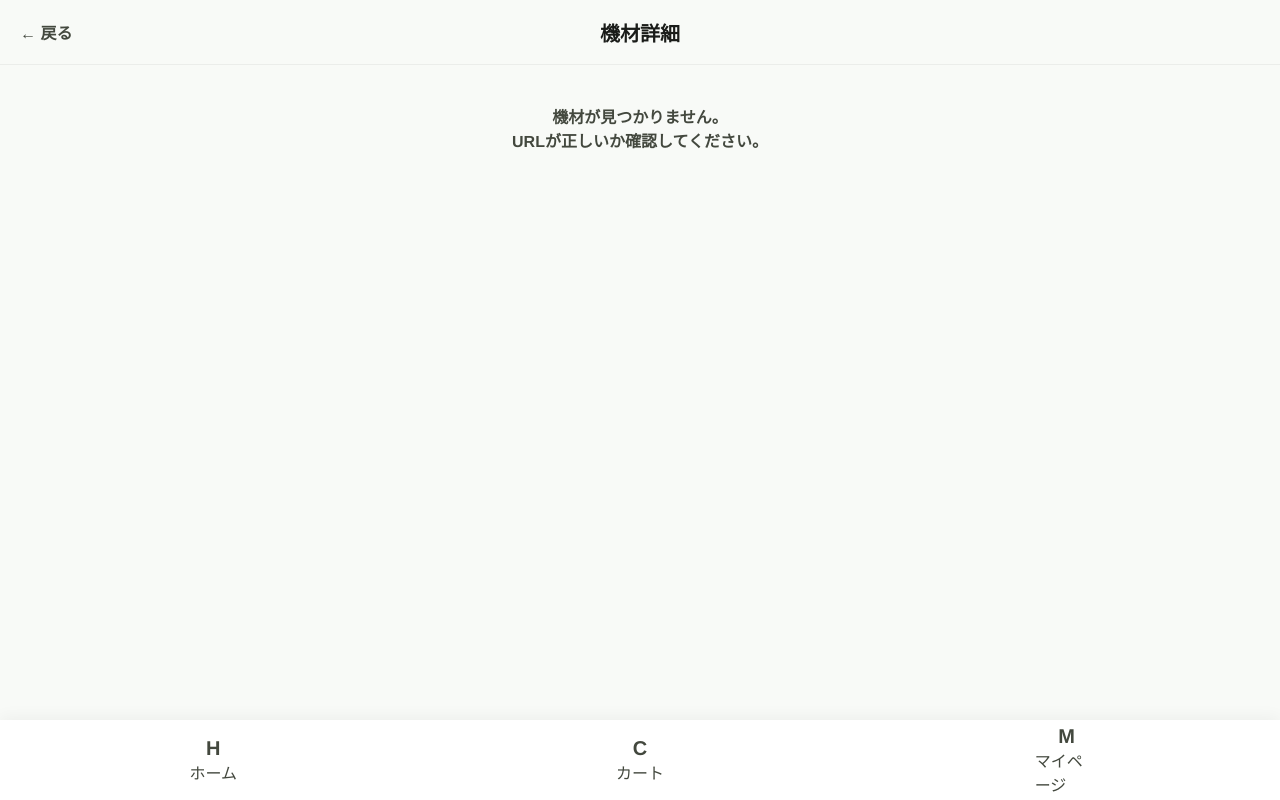
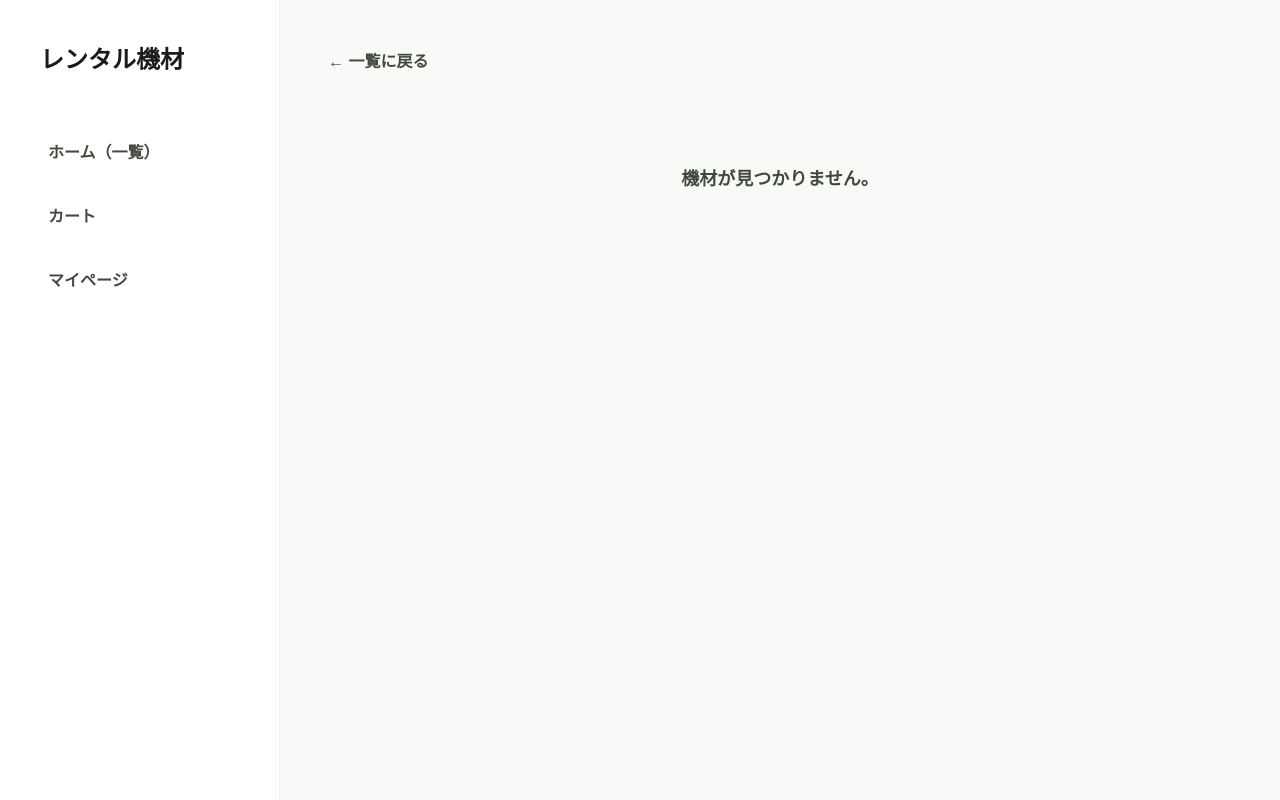
Before and after one commit to erdaosataillang/rent-urakata, a plain HTML site: page fixture.html in a window 1280 px wide. Drawn offline with Linux system fonts and the light colour scheme.

Commit message:
Update fixture.html

```diff
--- a/fixture.html
+++ b/fixture.html
@@ -4,60 +4,42 @@
   <meta charset="UTF-8">
   <meta name="viewport" content="width=device-width, initial-scale=1.0">
   <title>機材詳細</title>
+  <link rel="stylesheet" href="common.css">
   <style>
-    :root {
-      --bg-color: #F8FAF7; --card-bg: #FFFFFF; --text-main: #1A1C19; --text-sub: #43483E;
-      --primary-container: #C2E7FF; --on-primary-container: #001D35;
-      --error-container: #FFDAD6; --on-error-container: #410002;
-      --tertiary-container: #EADDFF; --on-tertiary-container: #21005D;
-      --nav-height: 80px; --header-height: 64px;
-    }
-    body { font-family: 'Helvetica Neue', Arial, sans-serif; background-color: var(--bg-color); color: var(--text-main); margin: 0; padding: var(--header-height) 20px var(--nav-height) 20px; max-width: 800px; margin-left: auto; margin-right: auto; }
-    header { position: fixed; top: 0; left: 0; width: 100%; height: var(--header-height); background-color: var(--bg-color); display: flex; align-items: center; justify-content: center; z-index: 100; box-shadow: 0 1px 0 rgba(0,0,0,0.05); }
-    header h1 { font-size: 20px; font-weight: 800; margin: 0; }
-    .bottom-nav { position: fixed; bottom: 0; left: 0; width: 100%; height: var(--nav-height); background-color: var(--card-bg); display: flex; justify-content: space-around; align-items: center; box-shadow: 0 -2px 16px rgba(0,0,0,0.05); z-index: 100; }
-    .nav-item { display: flex; flex-direction: column; align-items: center; justify-content: center; text-decoration: none; color: var(--text-sub); width: 64px; height: 64px; border-radius: 16px; }
-    .btn { width: 100%; padding: 16px; border: none; border-radius: 100px; font-size: 16px; font-weight: bold; cursor: pointer; text-align: center; display: inline-block; box-sizing: border-box; }
-    .btn:active { transform: scale(0.96); }
-    .btn-primary { background-color: var(--primary-container); color: var(--on-primary-container); }
-    .btn-disabled { background-color: #E0E0E0; color: #9E9E9E; cursor: not-allowed; }
-    .fixture-image-placeholder { width: 100%; height: 200px; background-color: var(--tertiary-container); border-radius: 24px; margin-bottom: 24px; display: flex; align-items: center; justify-content: center; color: var(--on-tertiary-container); font-weight: bold; margin-top: 24px; }
-    .item-category { display: inline-block; background-color: var(--card-bg); color: var(--text-sub); padding: 6px 12px; border-radius: 100px; font-size: 12px; font-weight: bold; margin-bottom: 12px; }
-    .status-container { display: flex; align-items: center; gap: 8px; margin-top: 8px; }
-    .status-dot { width: 10px; height: 10px; border-radius: 50%; }
-    .status-available .status-text { color: var(--on-primary-container); }
-    .status-available .status-dot { background-color: var(--on-primary-container); }
-    .status-rented .status-text { color: var(--on-error-container); }
-    .status-rented .status-dot { background-color: var(--on-error-container); }
-    .empty-message { text-align: center; padding: 40px 0; color: var(--text-sub); font-weight: bold; }
+    /* 詳細ページ固有のPCレイアウト */
+    .fixture-container { display: flex; gap: 48px; align-items: flex-start; max-width: 1000px; }
+    .fixture-image-placeholder { flex: 1; min-height: 400px; background-color: var(--tertiary-container); border-radius: 28px; display: flex; align-items: center; justify-content: center; color: var(--on-tertiary-container); font-weight: bold; font-size: 18px; width: 100%; }
+    .fixture-info { flex: 1; }
+    .back-link { display: inline-block; margin-bottom: 32px; color: var(--text-sub); text-decoration: none; font-weight: bold; font-size: 16px; }
+    .back-link:hover { text-decoration: underline; }
   </style>
 </head>
 <body>
-  <header>
-    <a href="index.html" style="position:absolute; left:20px; text-decoration:none; color:var(--text-sub); font-weight:bold;">← 戻る</a>
-    <h1>機材詳細</h1>
-  </header>
 
-  <div id="fixture-content"></div>
+  <div id="sidebar-container"></div>
 
-  <nav class="bottom-nav">
-    <a href="index.html" class="nav-item"><div style="font-size:20px; font-weight:bold;">H</div><span class="nav-label">ホーム</span></a>
-    <a href="cart.html" class="nav-item"><div style="font-size:20px; font-weight:bold;">C</div><span class="nav-label">カート</span></a>
-    <a href="mypage.html" class="nav-item"><div style="font-size:20px; font-weight:bold;">M</div><span class="nav-label">マイページ</span></a>
-  </nav>
+  <main class="main-content">
+    <a href="index.html" class="back-link">← 一覧に戻る</a>
+    <div id="fixture-content"></div>
+  </main>
 
+  <script src="common.js"></script>
   <script>
+    initCommonState();
+    // 詳細ページはサイドバーの特定のアクティブ状態を持たないため引数なし
+    loadSidebar('');
+
     function renderFixture() {
       const content = document.getElementById('fixture-content');
       const params = new URLSearchParams(window.location.search);
-      const id = params.get('ID') || params.get('id'); // IDパラメーターを取得
+      const id = params.get('ID') || params.get('id');
 
       let data = JSON.parse(localStorage.getItem('equipmentData') || '[]');
       let cart = JSON.parse(localStorage.getItem('cartItemIds') || '[]');
       const item = data.find(i => i.id === id);
 
       if (!item) {
-        content.innerHTML = '<div class="empty-message">機材が見つかりません。<br>URLが正しいか確認してください。</div>';
+        content.innerHTML = '<div class="empty-message">機材が見つかりません。</div>';
         return;
       }
 
@@ -66,23 +48,29 @@
 
       let actionHtml = '';
       if (!isAvailable) {
-        actionHtml = `<button class="btn btn-disabled" disabled>現在貸出中です</button>`;
+        actionHtml = `<button class="btn btn-disabled" disabled style="max-width: 100%;">現在貸出中です</button>`;
       } else if (inCart) {
-        actionHtml = `<button class="btn" style="background:var(--card-bg); border: 2px solid var(--primary-container);" onclick="removeFromCart('${item.id}')">カートから外す</button>`;
+        actionHtml = `<button class="btn" style="background:var(--card-bg); border: 2px solid var(--primary-container); max-width: 100%;" onclick="removeFromCart('${item.id}')">カートから外す</button>`;
       } else {
-        actionHtml = `<button class="btn btn-primary" onclick="addToCart('${item.id}')">カートに入れる</button>`;
+        actionHtml = `<button class="btn btn-primary" style="max-width: 100%;" onclick="addToCart('${item.id}')">カートに入れる</button>`;
       }
 
       content.innerHTML = `
-        <div class="fixture-image-placeholder">画像プレビューエリア</div>
-        <span class="item-category">${item.category} / ${item.maker}</span>
-        <h2 style="font-size: 28px; margin: 8px 0;">${item.name}</h2>
-        <div class="status-container status-${item.status}" style="margin-bottom: 24px;">
-          <span class="status-dot"></span>
-          <span class="status-text">${isAvailable ? '貸出可能' : '貸出中'}</span>
+        <div class="fixture-container">
+          <div style="flex: 1; width: 100%;">
+            <div class="fixture-image-placeholder">画像プレビューエリア</div>
+          </div>
+          <div class="fixture-info">
+            <span class="item-category" style="margin-bottom: 16px;">${item.category} / ${item.maker}</span>
+            <h2 style="font-size: 36px; margin: 0 0 16px 0;">${item.name}</h2>
+            <div class="status-container status-${item.status}" style="margin-bottom: 32px;">
+              <span class="status-dot"></span>
+              <span class="status-text">${isAvailable ? '貸出可能' : '貸出中'}</span>
+            </div>
+            <p style="line-height: 1.8; margin-bottom: 48px; color: var(--text-sub); font-size: 16px;">${item.desc}</p>
+            ${actionHtml}
+          </div>
         </div>
-        <p style="line-height: 1.6; margin-bottom: 32px; color: var(--text-sub);">${item.desc}</p>
-        ${actionHtml}
       `;
     }
 
```
